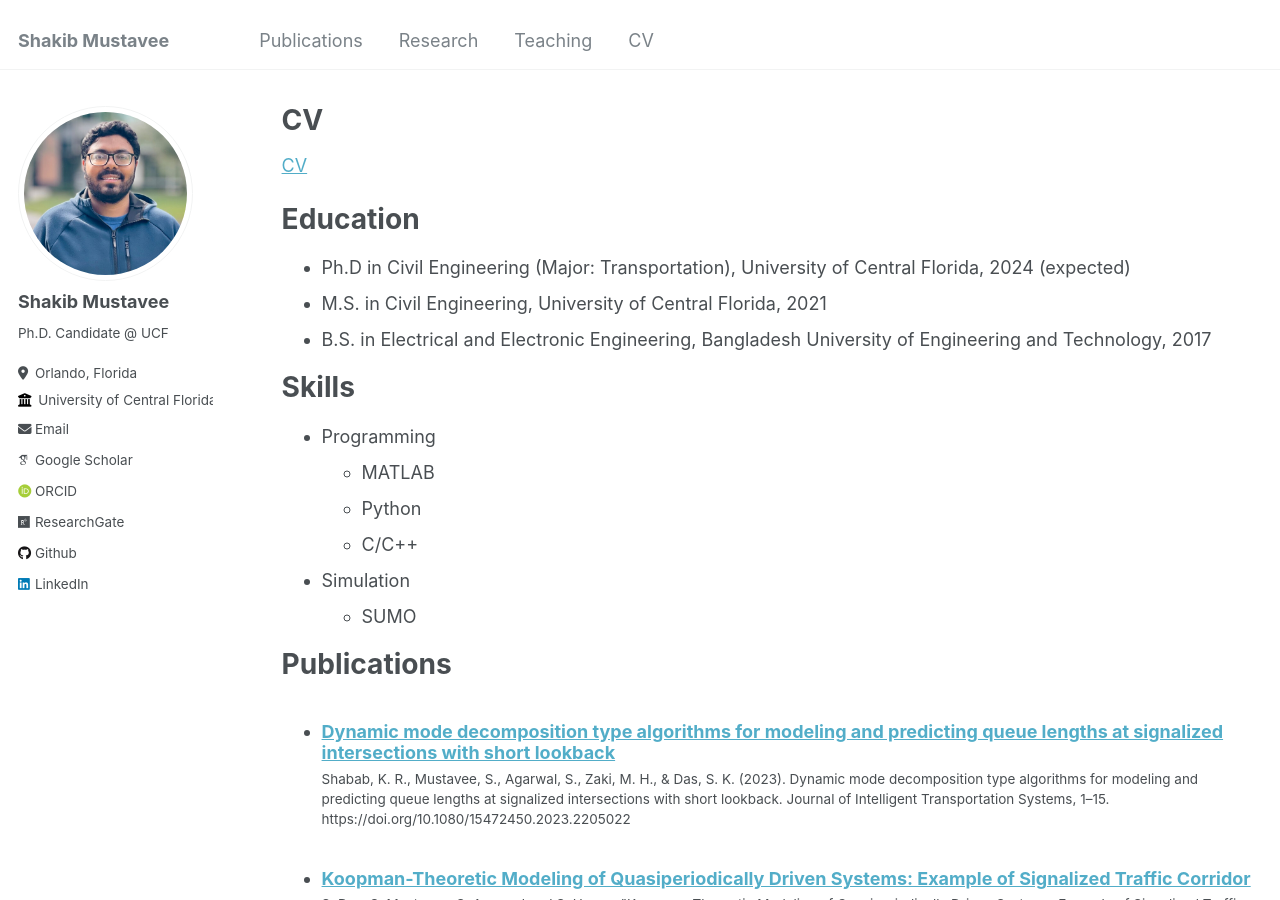
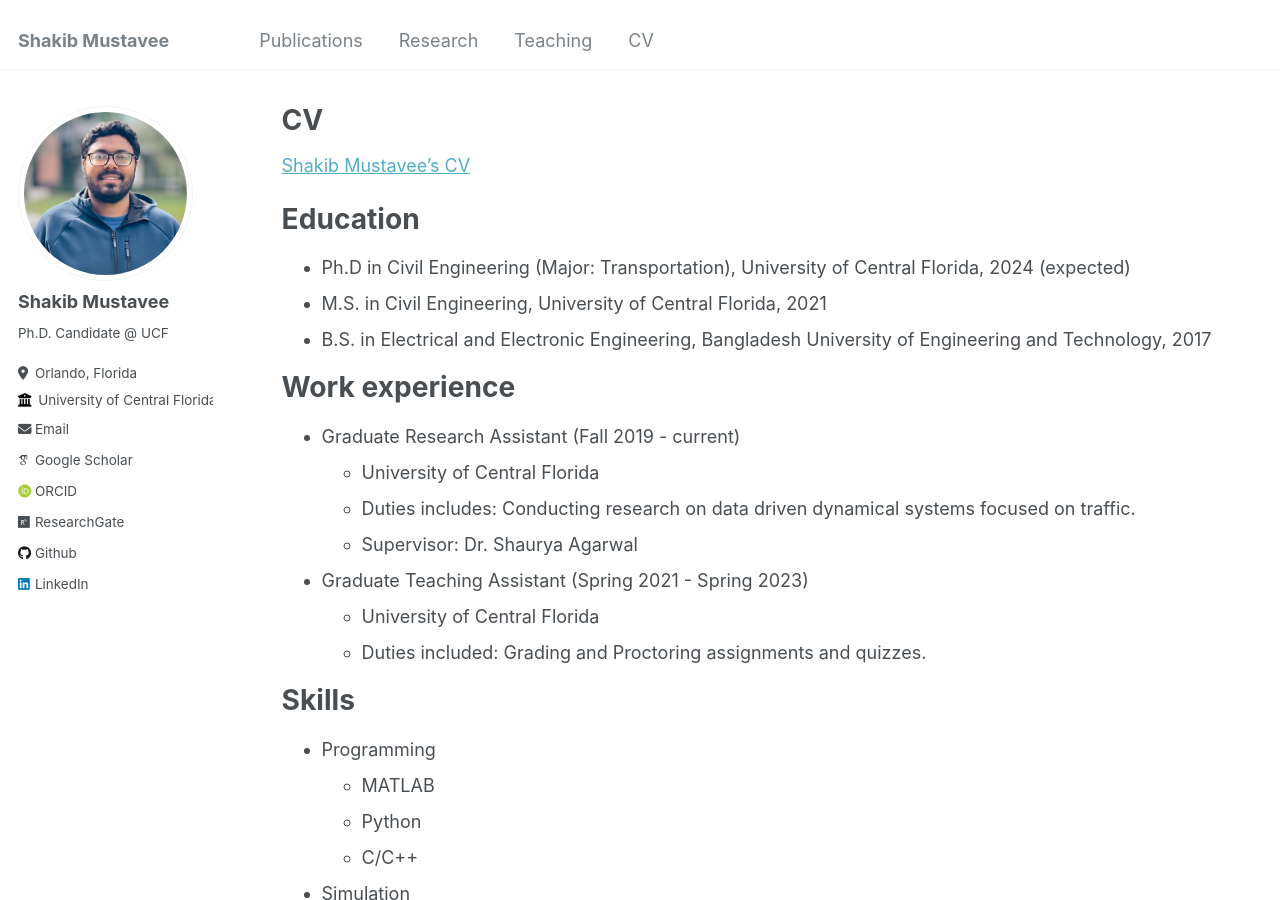
Before and after one commit to mustavee/mustavee.github.io, a Jekyll site: the page built from _pages/cv.md, in a window 1280 px wide and 900 px high. Built offline with Jekyll 4.4.1, drawn with Linux system fonts in a browser that asks for light colours; some web fonts are replaced.

Commit message:
Update cv.md

```diff
--- a/_pages/cv.md
+++ b/_pages/cv.md
@@ -6,7 +6,7 @@ author_profile: true
 redirect_from:
   - /resume
 ---
-[CV](http://mustavee.github.io/files/Shakib_Mustavee.pdf)
+[Shakib Mustavee's CV](http://mustavee.github.io/files/Shakib_Mustavee.pdf)
 {% include base_path %}
 
 Education
@@ -15,24 +15,18 @@ Education
 * M.S. in Civil Engineering, University of Central Florida, 2021
 * B.S. in Electrical and Electronic Engineering, Bangladesh University of Engineering and Technology, 2017
 
-<!---
+
 Work experience
 ======
-* Spring 2024: Academic Pages Collaborator
-  * Github University
-  * Duties includes: Updates and improvements to template
-  * Supervisor: The Users
+* Graduate Research Assistant (Fall 2019 - current)
+  * University of Central Florida
+  * Duties includes: Conducting research on data driven dynamical systems focused on traffic.
+  * Supervisor: Dr. Shaurya Agarwal
 
-* Fall 2015: Research Assistant
-  * Github University
-  * Duties included: Merging pull requests
-  * Supervisor: Professor Hub
+* Graduate Teaching Assistant (Spring 2021 - Spring 2023)
+  * University of Central Florida
+  * Duties included: Grading and Proctoring assignments and quizzes.
 
-* Fall 2019: Research Assistant
-  * Github University
-  * Duties included: Tagging issues
-  * Supervisor: Professor Git
-  -->
 
 Skills
 ======
```
